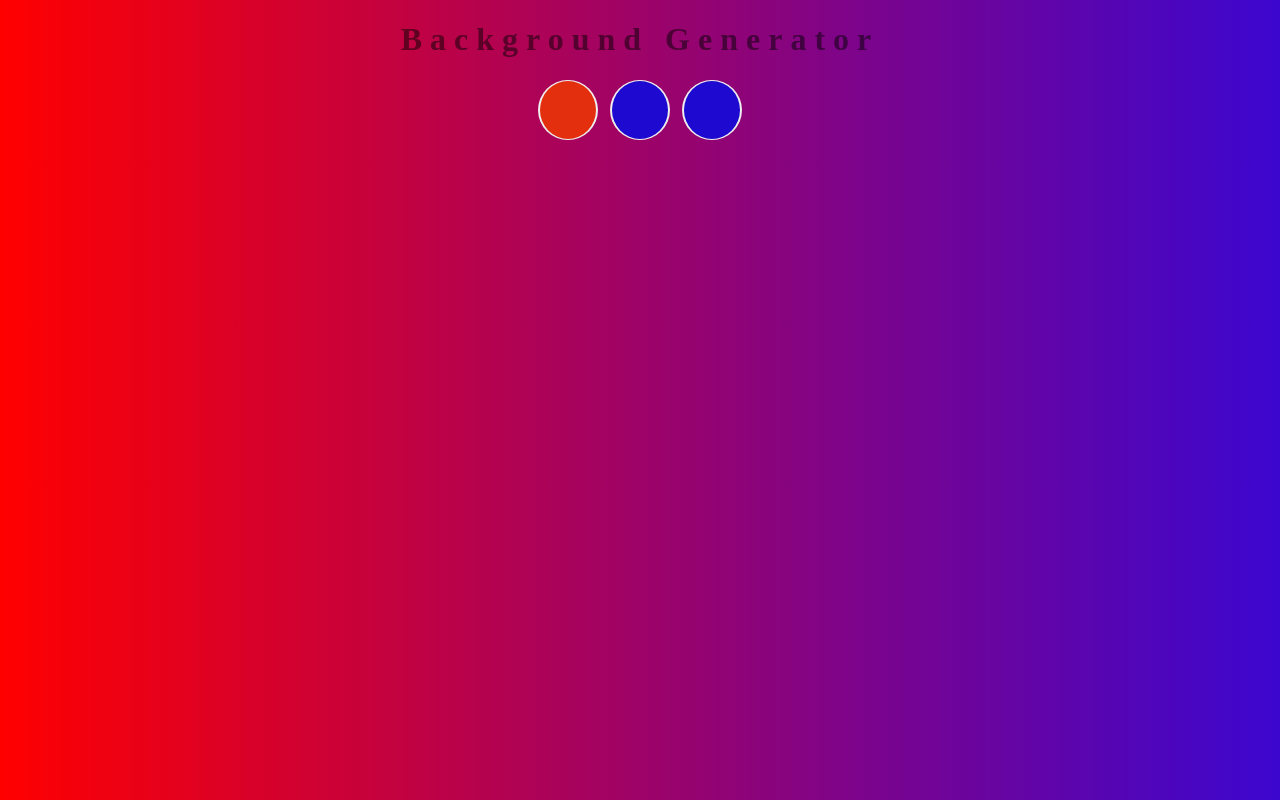
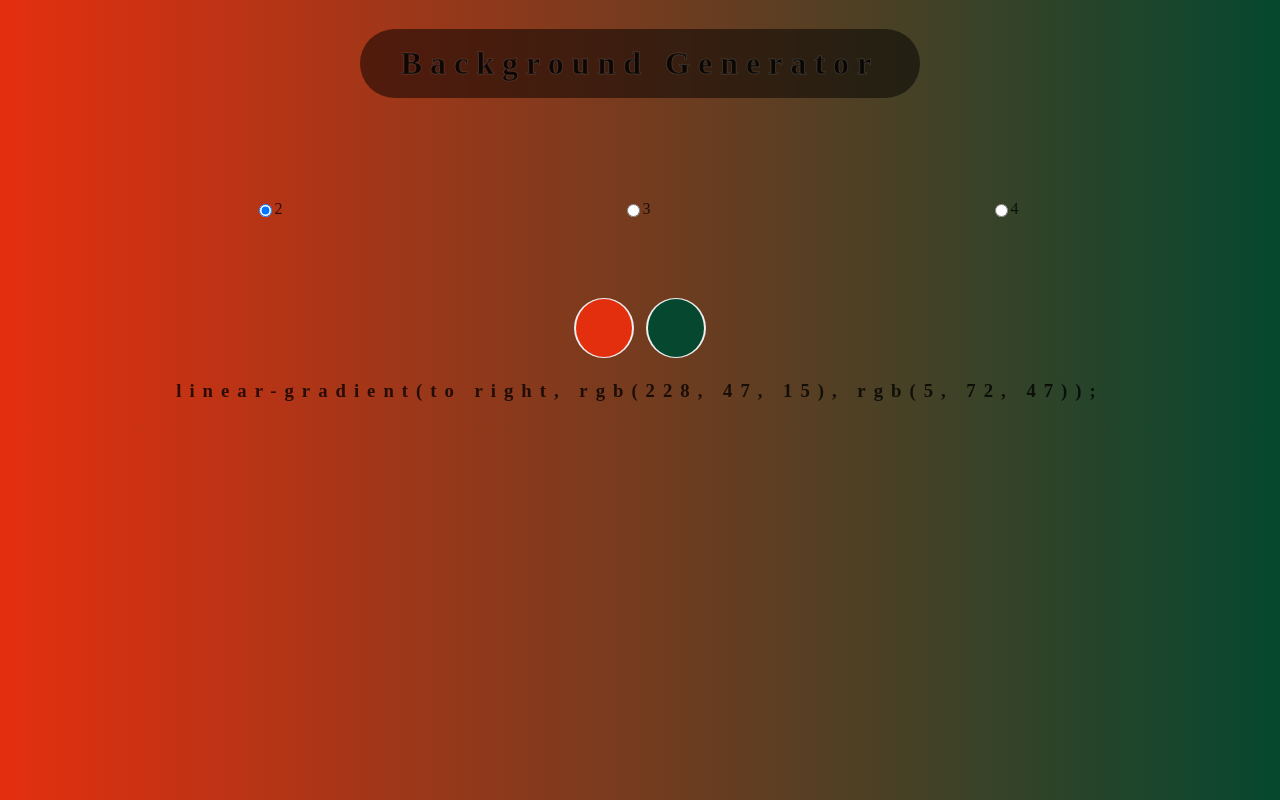
Before and after one commit to SpareABtye/backgroundGen, a plain HTML site: page index.html in a window 1280 px wide. Drawn offline with Linux system fonts and the light colour scheme.

Commit message:
Added a function to toggle between 2-4 colors.

```diff
--- a/index.html
+++ b/index.html
@@ -11,14 +11,25 @@
 
 <body id="background">
     <div class="header">
-        <h1>Background Generator</h1>
+        <span><h1>Background Generator</h1></span>
     </div>
-    <div class="colorPickers">
-        <input class="color1 colorBlock" type="color" name="color1" value="#e42f0f">
-        <input class="color2 colorBlock" type="color" name="color2" value="#1d09cf">
-        <input class="color3 colorBlock" type="color" name="color3" value="#1d09cf">
+    <div id="range-picker">
+            <div id="rangeRadios">
+                <span><input type="radio" id="two-colors" name="range" value="two" checked>
+                <label>2</label><br></span>
+                <span><input type="radio" id="three-colors" name="range" value="three">
+                <label>3</label><br></span>
+                <span><input type="radio" id="four-colors" name="range" value="three">
+                <label>4</label><br></span>
+        </div>
     </div>
-    <h3 class="colorValues"></h3>
+    <div id="colorPickers">
+            <input id="color1" class="colorBlock" type="color" name="color1" value="#e42f0f">
+            <input id="color2" class="colorBlock" type="color" name="color2" value="#05482f">
+            <input id="color3" class="colorBlock" type="color" name="color3" value="#a6a3bd" style="display: none;">
+            <input id="color4" class="colorBlock" type="color" name="color4" value="#3b65bd" style="display: none;">
+        </div>
+    <span><h3 class="colorValues"></h3></span>
 
     <script type="text/javascript" src="script.js"></script>
 </body>
--- a/script.js
+++ b/script.js
@@ -1,17 +1,72 @@
-const colorValues = document.querySelector('.colorValues');
-const color1 = document.querySelector('.color1');
-const color2 = document.querySelector('.color2');
-const color3 = document.querySelector('.color3');
-const background = document.querySelector('#background');
+const colorValues = document.querySelector('.colorValues'),
+      color1 = document.getElementById('color1'),
+      color2 = document.getElementById('color2'),
+      color3 = document.getElementById('color3'),
+      background = document.querySelector('#background');
 
 const setBackground = () => {
-    background.style.background =
+    let two = document.getElementById('two-colors'),
+        three = document.getElementById('three-colors');
+        four = document.getElementById('four-colors');
+
+    if (two.checked) {
+        background.style.background =
+        'linear-gradient( to right, ' + color1.value + ',' +
+        color2.value + ')';
+        colorValues.textContent = background.style.background + ';';
+    }
+    if (three.checked) {
+        background.style.background =
         'linear-gradient( to right, ' + color1.value + ',' +
         color2.value + ',' + color3.value + ')';
-    colorValues.textContent = background.style.background + ';';
-
+        colorValues.textContent = background.style.background + ';';
+    }
+    if (four.checked) {
+        background.style.background =
+        'linear-gradient( to right, ' + color1.value + ',' +
+        color2.value + ',' + color3.value + ',' + color4.value + ')';
+        colorValues.textContent = background.style.background + ';';
+    }
 }
 
 color1.addEventListener("input", setBackground);
 color2.addEventListener("input", setBackground);
-color3.addEventListener("input", setBackground);
+
+document.addEventListener('DOMContentLoaded', function(){
+    let options = document.getElementsByName('range'),
+        two = document.getElementById('two-colors'),
+        three = document.getElementById('three-colors'),
+        four = document.getElementById('four-colors'),
+        inputThree = document.getElementById('color3'),
+        inputFour = document.getElementById('color4');
+
+    setBackground();
+
+    options.forEach(function(option){
+      option.addEventListener('click', function(){
+        if (three.checked) {
+
+            inputThree.style.display = null;
+            setBackground();
+            inputThree.addEventListener("input", setBackground);
+
+        } else if (four.checked) {
+
+            inputThree.style.display = null;
+            inputFour.style.display = null;
+            setBackground();
+            inputThree.addEventListener("input", setBackground);
+            inputFour.addEventListener("input", setBackground);
+
+        } else {
+
+            inputThree.style.display = 'none';
+            inputFour.style.display = 'none';
+            setBackground();
+            inputThree.removeEventListener("input", setBackground);
+            inputFour.addEventListener("input", setBackground);
+
+        }
+      });
+    });
+    });
--- a/style.css
+++ b/style.css
@@ -1,10 +1,32 @@
 body {
     font: 'Raleway', sans-serif;
-    color: rgba(0, 0, 0, .5);
+    color: #000000c4;
     text-align: center;
     letter-spacing: .5em;
     top: 15%;
     background: linear-gradient(to right, red, rgb(60, 6, 207));
+}
+
+#range-picker,
+span {
+    display: flex;
+    justify-content: center;
+}
+
+h1 {
+    -webkit-text-stroke: 1px #ffffff20;
+    background-color: #00000080;
+    width: 33rem;
+    padding: 1rem;
+    border-radius: 100px;
+
+}
+
+#rangeRadios {
+    display: flex;
+    justify-content: space-around;
+    width: 100%;
+    margin: 5rem;
 }
 
 .colorBlock {
@@ -18,7 +40,7 @@ body {
 
 .colorBlock::-webkit-color-swatch-wrapper {
     padding: 0;
-    color: rgba(0, 0, 0, 0);
+    color: rgba(0, 0, 0, 0.041);
 }
 
 .colorBlock::-webkit-color-swatch {
```
Also changed, not shown: 1 other file.
